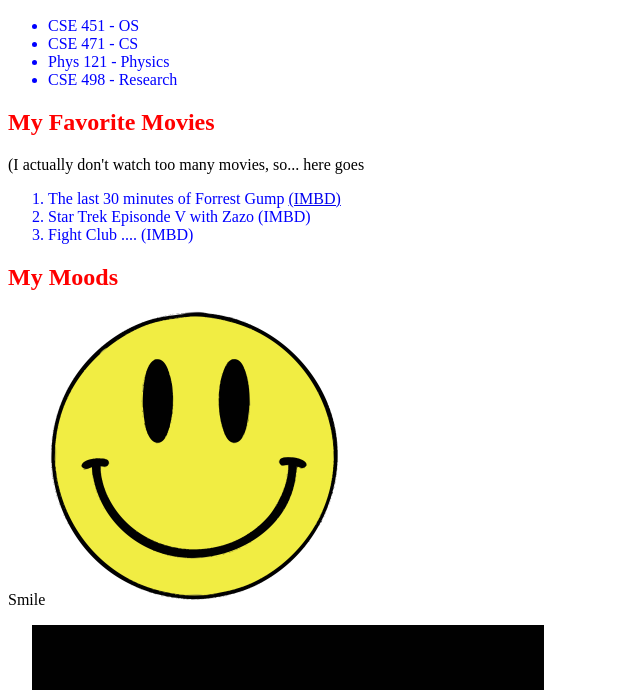
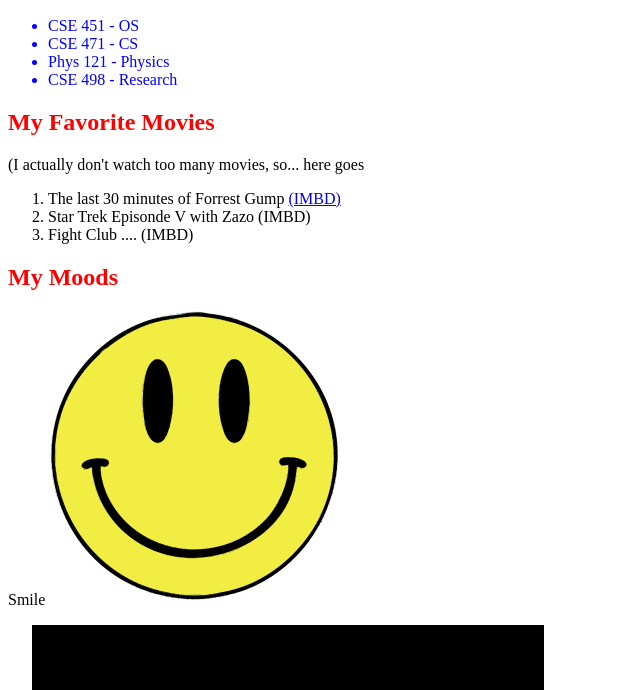
Before and after one commit to samitaha/samitaha, a plain HTML site: page aboutme.html in a window 1280 px wide. Shown: the part 110-800 px from the top of the page, without its empty margins (0-640 px from the left). Drawn offline with Linux system fonts and the light colour scheme.

Commit message:
Update styles.css

```diff
--- a/styles.css
+++ b/styles.css
@@ -2,6 +2,6 @@ h2 {
 	color: red;
 }
 
-li {
+ul {
 	color: blue;
 }
```
